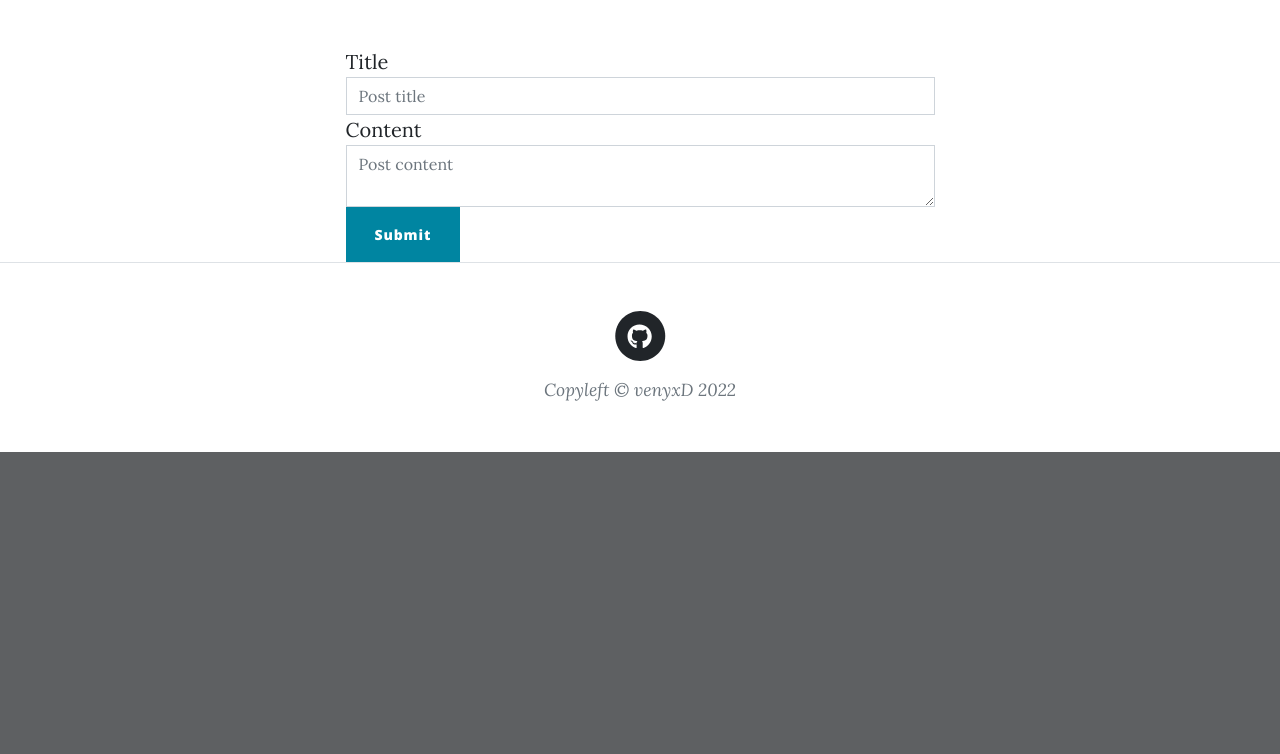
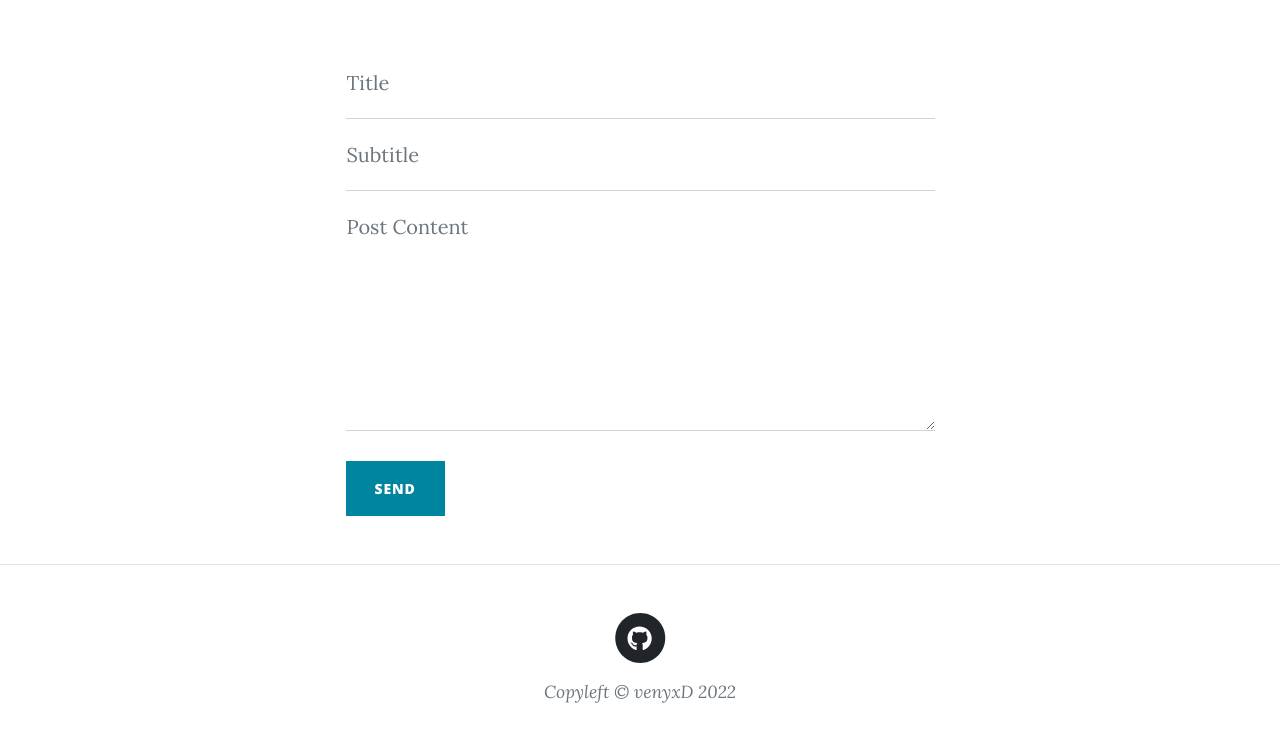
Before and after one commit to ivnvxd/flask-blog, a Python web app: template templates/create.html in a window 1280 px wide. Shown: the part 533-1287 px from the top of the page. Before the commit the page ends 985 px from the top, so only its background shows below. Run offline with Jinja, Linux system fonts and the light colour scheme; the template is opened without the code that fills it, so the values that code supplies are empty; some libraries are stand-ins or nearby versions.

Commit message:
templates

```diff
--- a/templates/create.html
+++ b/templates/create.html
@@ -14,21 +14,22 @@
 {% endblock %}
 
 {% block main %}
-    <form method="post">
-        <div class="form-group">
+    <form action="{{ url_for('create') }}" method="post">
+        <div class="form-floating">
+            <input class="form-control" id="title" name="title" type="text" placeholder="Please enter a title..." />
             <label for="title">Title</label>
-            <input type="text" name="title"
-                   placeholder="Post title" class="form-control"
-                   value="{{ request.form['title'] }}">
+        </div>
+        <div class="form-floating">
+            <input class="form-control" id="subtitle" name="subtitle" type="text" placeholder="Please enter a subtitle..." />
+            <label for="subtitle">Subtitle</label>
+        </div>
+        <div class="form-floating">
+            <textarea class="form-control" id="content" name="content" placeholder="Enter post content here..." style="height: 15rem"></textarea>
+            <label for="content">Post Content</label>
         </div>
 
-        <div class="form-group">
-            <label for="content">Content</label>
-            <textarea name="content" placeholder="Post content"
-                      class="form-control">{{ request.form['content'] }}</textarea>
-        </div>
-        <div class="form-group">
-            <button type="submit" class="btn btn-primary">Submit</button>
-        </div>
+        <br />
+
+        <button class="btn btn-primary text-uppercase mb-5" id="submitButton" type="submit">Send</button>
     </form>
 {% endblock %}
--- a/templates/layout.html
+++ b/templates/layout.html
@@ -32,11 +32,12 @@
                 </button>
                 <div class="collapse navbar-collapse" id="navbarResponsive">
                     <ul class="navbar-nav ms-auto py-4 py-lg-0">
-                        <li class="nav-item"><a class="nav-link px-lg-3 py-3 py-lg-4" href="/">Home</a></li>
-                        <li class="nav-item"><a class="nav-link px-lg-3 py-3 py-lg-4" href="/create">New Post</a></li>
+                        <li class="nav-item"><a class="nav-link px-lg-3 py-3 py-lg-4" href="{{ url_for('index') }}">Home</a></li>
+                        <li class="nav-item"><a class="nav-link px-lg-3 py-3 py-lg-4" href="{{ url_for('create') }}">New Post</a></li>
+                        <li class="nav-item"><a class="nav-link px-lg-3 py-3 py-lg-4" href="{{ url_for('about') }}">About</a></li>
                         <li class="nav-item"><a class="nav-link px-lg-3 py-3 py-lg-4" href="">|</a></li>
-                        <li class="nav-item"><a class="nav-link px-lg-3 py-3 py-lg-4" href="/register">Register</a></li>
-                        <li class="nav-item"><a class="nav-link px-lg-3 py-3 py-lg-4" href="/login">Log In</a></li>
+                        <li class="nav-item"><a class="nav-link px-lg-3 py-3 py-lg-4" href="{{ url_for('register') }}r">Register</a></li>
+                        <li class="nav-item"><a class="nav-link px-lg-3 py-3 py-lg-4" href="{{ url_for('login') }}">Log In</a></li>
                     </ul>
                 </div>
             </div>
@@ -156,6 +157,8 @@
                 </div>
             </div>
         </footer>
+        <!-- Bootstrap core JS-->
+        <script src="https://cdn.jsdelivr.net/npm/bootstrap@5.1.3/dist/js/bootstrap.bundle.min.js"></script>
         <!-- Core theme JS-->
         <script src="/static/js/script.js"></script>
     </body>
```
Also changed, not shown: templates/index.html (+5 -5 lines), templates/post.html (+7 -5 lines).
